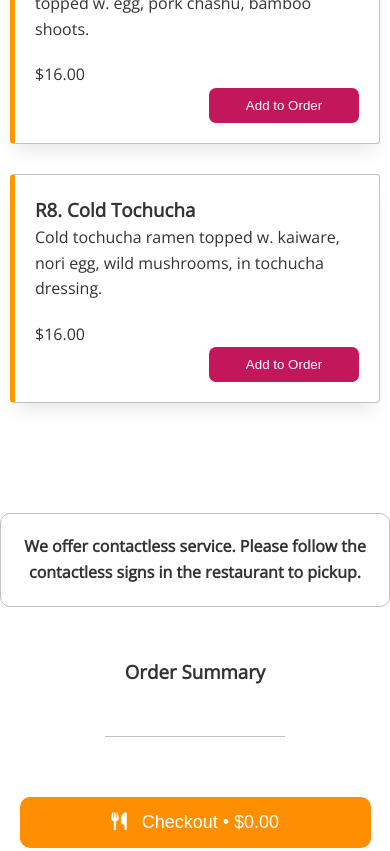
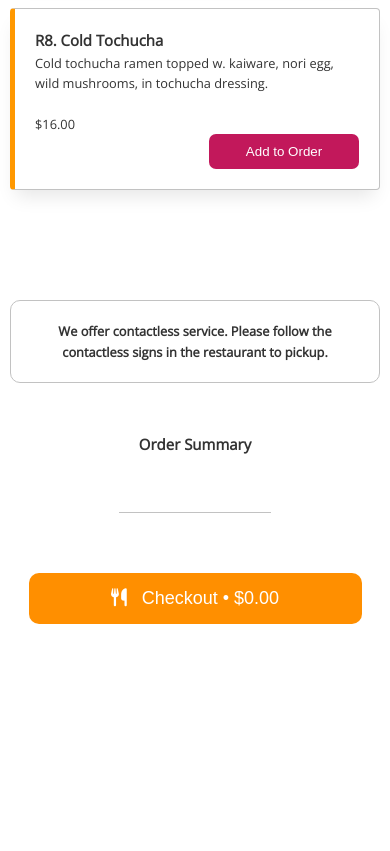
Before and after one commit to Swhag/Project-Restaurant-Page, a website built with webpack: page src/menu.html in a window 390 px wide. Shown: the part 1785-2636 px from the top of the page. Built offline with nearby package versions, Linux system fonts and the light colour scheme; files whose address does not match are found by name.

Commit message:
style update (mobile support improved)

```diff
--- a/src/styles/style.css
+++ b/src/styles/style.css
@@ -426,7 +426,57 @@ img {
   display: flex;
   justify-content: center;
   width: 100%;
-  padding-top: 90px;
+  margin-top: 90px;
+}
+
+/* ramen menu */
+
+.tab-content .product-list {
+  display: grid;
+  grid-template-columns: repeat(2, 1fr);
+  gap: 30px;
+  margin: 15px 0px 30px 0px;
+}
+
+.tab-content .product-card {
+  border: 1px solid #c2c2c2;
+  border-left: 5px solid #ff9800;
+  box-shadow: 0px 12px 18px -6px rgb(0 0 0 / 10%);
+  background-color: #fff;
+  padding: 20px;
+  border-radius: 4px;
+
+  display: flex;
+  flex-direction: column;
+  justify-content: space-between;
+}
+
+.tab-content .card:hover {
+  transform: scale(1.01);
+}
+
+.tab-content .card h3 {
+  margin-bottom: 20px;
+}
+
+.tab-content .btn-container {
+  display: flex;
+  justify-content: flex-end;
+  align-items: flex-end;
+}
+
+.tab-content .product-card .add-btn {
+  background-color: #c2185b;
+  width: 150px;
+  border-radius: 7px;
+}
+
+.tab-content .product-card .btn:hover {
+  background-color: #8c0032;
+}
+
+.tab-content .product-card div:nth-child(2) {
+  margin-bottom: 20px;
 }
 
 /* order display / order summary */
@@ -487,76 +537,69 @@ img {
   margin-right: 10px;
 }
 
-/* ramen menu */
+@media (max-width: 1600px) {
+  /* Need to adjust margin-top for the floating top navbar */
+  .menu-container {
+    margin-top: 140px;
+    width: 100%;
+  }
 
-.tab-content .product-list {
-  display: grid;
-  grid-template-columns: repeat(2, 1fr);
-  gap: 30px;
-  margin: 15px 0px 30px 0px;
+  .tab-content .product-list {
+    grid-template-columns: repeat(2, 1fr);
+  }
+
+  .order-display {
+    max-width: 100%;
+    height: 480px;
+  }
 }
 
-.tab-content .product-card {
-  border: 1px solid #c2c2c2;
-  border-left: 5px solid #ff9800;
-  box-shadow: 0px 12px 18px -6px rgb(0 0 0 / 10%);
-  background-color: #fff;
-  padding: 20px;
-  border-radius: 4px;
-  width: 500px;
+@media (max-width: 1400px) {
+  body {
+    font-size: 0.8rem;
+  }
+  /* Need to adjust margin-top for the floating top navbar */
+  .menu-container {
+    flex-direction: column;
+    margin-bottom: 140px;
+  }
 
-  display: flex;
-  flex-direction: column;
-  justify-content: space-between;
+  .tab-content .product-list {
+    max-width: 100%;
+  }
+
+  .tab-content .product-card {
+    min-width: none;
+    max-width: none;
+  }
+
+  .order-display {
+    height: 480px;
+    padding: 0 30px 0 30px;
+  }
 }
 
-.tab-content .card:hover {
-  transform: scale(1.01);
-}
+@media (max-width: 960px) {
+  .menu-container {
+    flex-direction: column;
+    margin-top: 140px;
+    margin-bottom: 140px;
+  }
 
-.tab-content .card h3 {
-  margin-bottom: 20px;
-}
-
-.tab-content .btn-container {
-  display: flex;
-  justify-content: flex-end;
-  align-items: flex-end;
-}
-
-.tab-content .product-card .add-btn {
-  background-color: #c2185b;
-  width: 150px;
-  border-radius: 7px;
-}
-
-.tab-content .product-card .btn:hover {
-  background-color: #8c0032;
-}
-
-.tab-content .product-card div:nth-child(2) {
-  margin-bottom: 20px;
-}
-
-@media (max-width: 768px) {
   .tab-content .product-list {
     grid-template-columns: repeat(1, 1fr);
+    max-width: none;
   }
 
   .tab-content .product-card {
     width: 100%;
-  }
-}
-
-@media (max-width: 768px) {
-  /* Need to adjust padding-top for the floating top navbar */
-  .menu-container {
-    flex-direction: column;
+    max-width: none;
   }
 
   .order-display {
     width: 100%;
     height: 480px;
+    padding: 0 10px 0 10px;
   }
 }
 
```
Also changed, not shown: dist/bundle.js.
